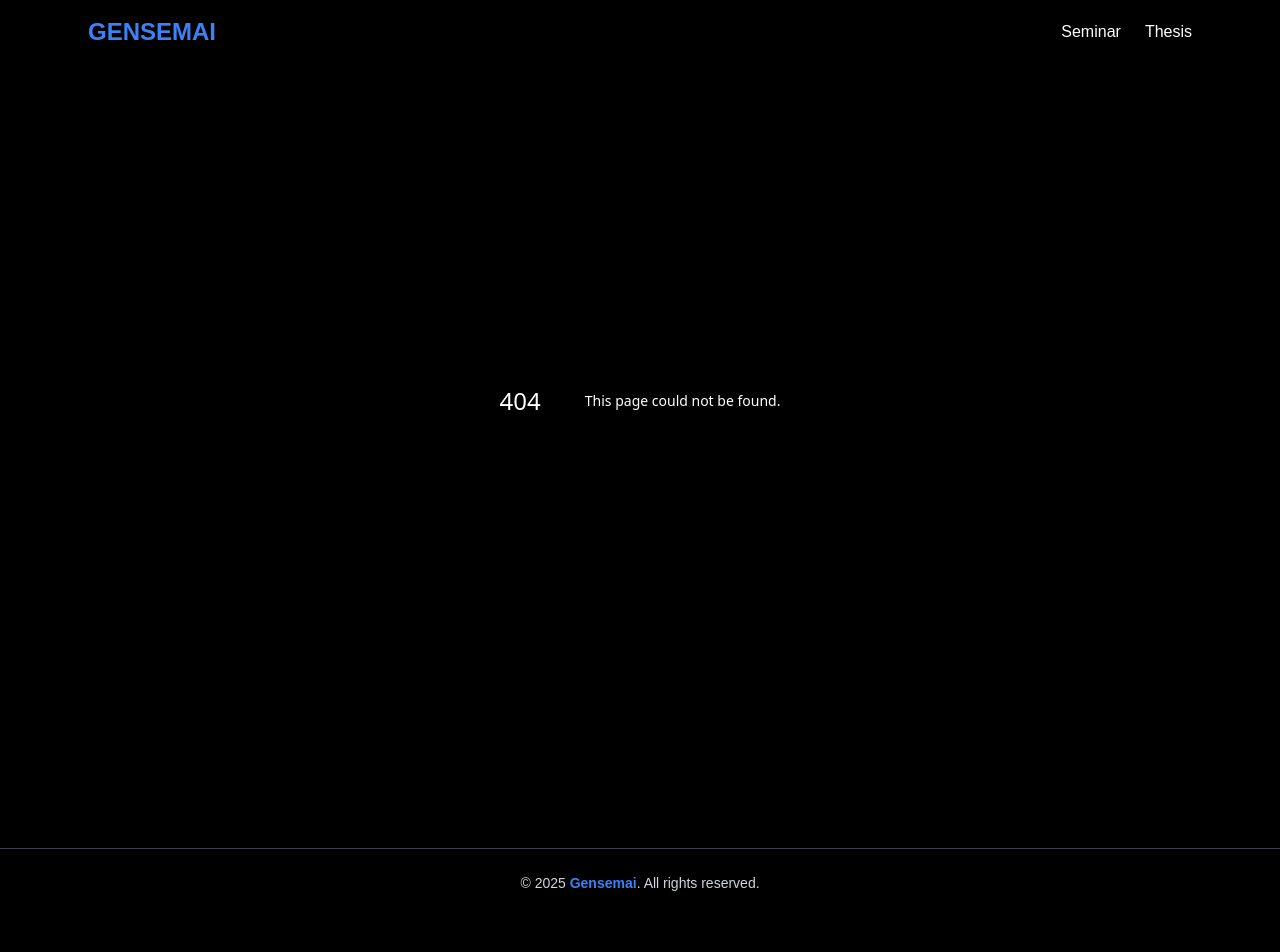
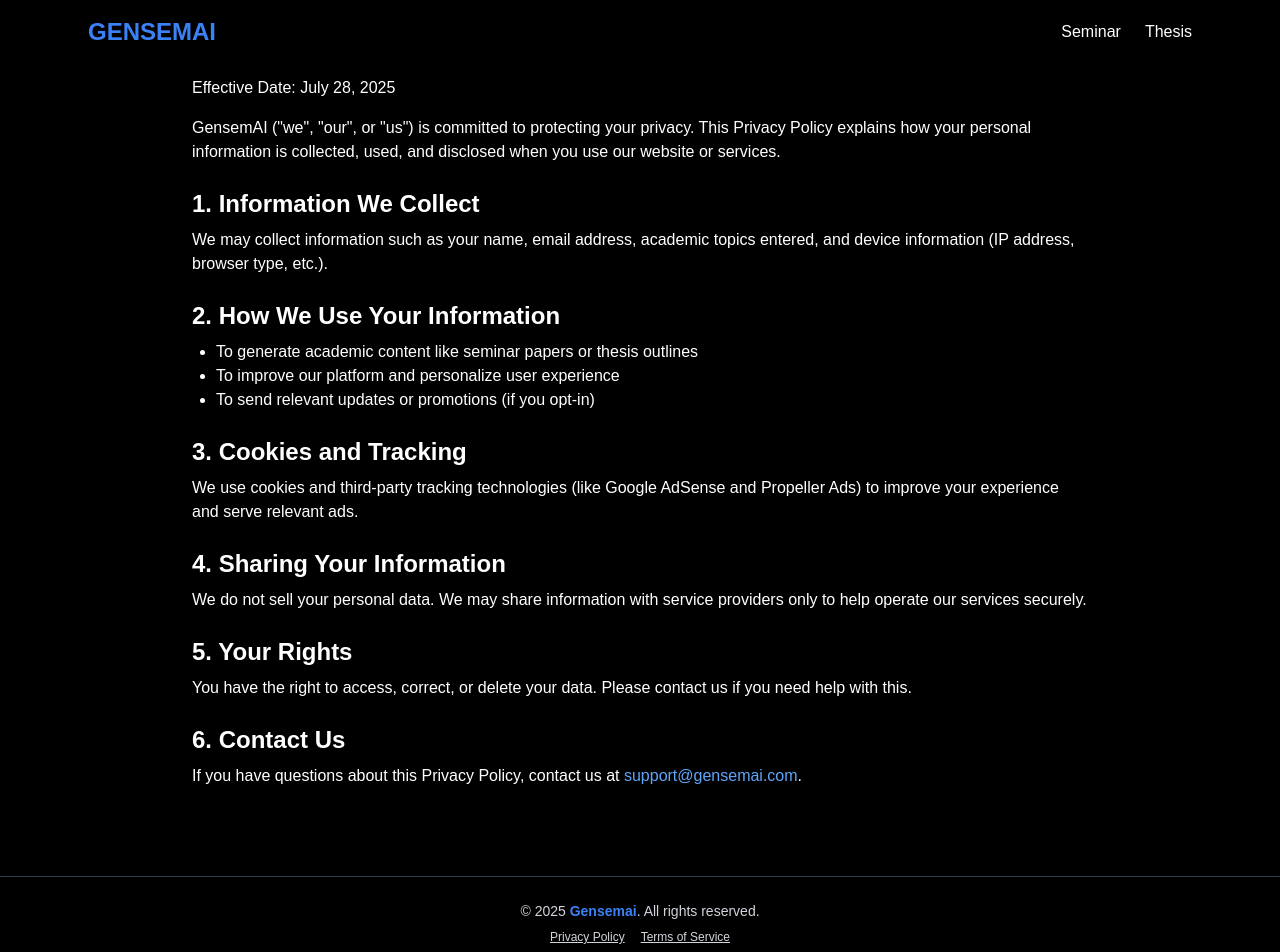
Before and after one commit to aloziegodswill70/gensemai1, a Next.js app: page /privacy in a window 1280 px wide. Before the commit this address had no page. Shown: the top 952 px of the page. Before the commit the page ends 917 px from the top, so only its background shows below. Built offline with nearby package versions, Linux system fonts and the light colour scheme.

Commit message:
add adsence code snippets

```diff
--- a/app/layout.js
+++ b/app/layout.js
@@ -1,8 +1,8 @@
-// ✅ app/layout.js
-import Script from "next/script";
+// app/layout.js
 import "./globals.css";
 import Navbar from "../components/Navbar";
 import Footer from "../components/Footer";
+import ClientScriptProvider from "../components/ClientScriptProvider";
 
 export const metadata = {
   title: "AI Seminar & Thesis Generator",
@@ -15,29 +15,16 @@
 export default function RootLayout({ children }) {
   return (
     <html lang="en">
-      <head>
-        {/* ✅ Propeller Ads Script */}
-        <Script
-          src="//aiharsoreersu.net/ntfc.php?p=9624191"
-          strategy="afterInteractive"
-          async
-          data-cfasync="false"
-        />
+      <body className="bg-black text-white">
+        {/* ✅ Global Ad/Tracking Scripts */}
+        <ClientScriptProvider />
 
-        {/* ✅ Profitableratecpm Script */}
-        <Script
-          src="//pl27278547.profitableratecpm.com/1f59e71fa26029af801c4ec9fe5a0581/invoke.js"
-          strategy="afterInteractive"
-          async
-          data-cfasync="false"
-        />
-      </head>
-      <body className="bg-black text-white">
+        {/* ✅ Layout Content */}
         <Navbar />
         {children}
         <Footer />
 
-        {/* ✅ Profitableratecpm Container */}
+        {/* ✅ Ad Container */}
         <div id="container-1f59e71fa26029af801c4ec9fe5a0581"></div>
       </body>
     </html>
--- /dev/null
+++ b/app/privacy/page.js
@@ -0,0 +1,43 @@
+// ✅ app/privacy/page.js
+export default function PrivacyPolicyPage() {
+  return (
+    <main className="min-h-screen bg-black text-white p-6">
+      <div className="max-w-4xl mx-auto">
+        <h1 className="text-3xl font-bold mb-4">Privacy Policy</h1>
+        <p className="mb-4">Effective Date: July 28, 2025</p>
+
+        <p className="mb-4">
+          GensemAI ("we", "our", or "us") is committed to protecting your
+          privacy. This Privacy Policy explains how your personal information is
+          collected, used, and disclosed when you use our website or services.
+        </p>
+
+        <h2 className="text-2xl font-semibold mt-6 mb-2">1. Information We Collect</h2>
+        <p className="mb-4">We may collect information such as your name, email address, academic topics entered, and device information (IP address, browser type, etc.).</p>
+
+        <h2 className="text-2xl font-semibold mt-6 mb-2">2. How We Use Your Information</h2>
+        <ul className="list-disc pl-6 mb-4">
+          <li>To generate academic content like seminar papers or thesis outlines</li>
+          <li>To improve our platform and personalize user experience</li>
+          <li>To send relevant updates or promotions (if you opt-in)</li>
+        </ul>
+
+        <h2 className="text-2xl font-semibold mt-6 mb-2">3. Cookies and Tracking</h2>
+        <p className="mb-4">
+          We use cookies and third-party tracking technologies (like Google AdSense and Propeller Ads) to improve your experience and serve relevant ads.
+        </p>
+
+        <h2 className="text-2xl font-semibold mt-6 mb-2">4. Sharing Your Information</h2>
+        <p className="mb-4">We do not sell your personal data. We may share information with service providers only to help operate our services securely.</p>
+
+        <h2 className="text-2xl font-semibold mt-6 mb-2">5. Your Rights</h2>
+        <p className="mb-4">You have the right to access, correct, or delete your data. Please contact us if you need help with this.</p>
+
+        <h2 className="text-2xl font-semibold mt-6 mb-2">6. Contact Us</h2>
+        <p className="mb-4">
+          If you have questions about this Privacy Policy, contact us at <a href="mailto:support@gensemai.com" className="text-blue-400">support@gensemai.com</a>.
+        </p>
+      </div>
+    </main>
+  );
+}
--- /dev/null
+++ b/app/terms/page.js
@@ -0,0 +1,39 @@
+// ✅ app/terms/page.js
+export default function TermsOfServicePage() {
+  return (
+    <main className="min-h-screen bg-black text-white p-6">
+      <div className="max-w-4xl mx-auto">
+        <h1 className="text-3xl font-bold mb-4">Terms of Service</h1>
+        <p className="mb-4">Effective Date: July 28, 2025</p>
+
+        <p className="mb-4">
+          These Terms of Service ("Terms") govern your access to and use of GensemAI. By using our services, you agree to these Terms.
+        </p>
+
+        <h2 className="text-2xl font-semibold mt-6 mb-2">1. Use of Service</h2>
+        <p className="mb-4">You may use GensemAI to generate academic content for personal and educational use only. Commercial resale or abuse of the AI outputs is prohibited.</p>
+
+        <h2 className="text-2xl font-semibold mt-6 mb-2">2. User Responsibilities</h2>
+        <ul className="list-disc pl-6 mb-4">
+          <li>Do not submit illegal or harmful topics</li>
+          <li>Respect intellectual property laws</li>
+          <li>Do not try to hack or abuse the platform</li>
+        </ul>
+
+        <h2 className="text-2xl font-semibold mt-6 mb-2">3. Account Suspension</h2>
+        <p className="mb-4">We reserve the right to suspend accounts that violate these Terms without prior notice.</p>
+
+        <h2 className="text-2xl font-semibold mt-6 mb-2">4. Disclaimer</h2>
+        <p className="mb-4">GensemAI provides AI-generated academic assistance. You are responsible for reviewing and verifying any output before submission.</p>
+
+        <h2 className="text-2xl font-semibold mt-6 mb-2">5. Changes to Terms</h2>
+        <p className="mb-4">We may update these Terms at any time. Continued use means you accept the changes.</p>
+
+        <h2 className="text-2xl font-semibold mt-6 mb-2">6. Contact</h2>
+        <p className="mb-4">
+          If you have any questions, contact us at <a href="mailto:support@gensemai.com" className="text-blue-400">support@gensemai.com</a>.
+        </p>
+      </div>
+    </main>
+  );
+}
--- /dev/null
+++ b/components/ClientScriptProvider.js
@@ -0,0 +1,34 @@
+// components/ClientScriptProvider.js
+"use client";
+
+import Script from "next/script";
+
+export default function ClientScriptProvider() {
+  return (
+    <>
+      {/* ✅ Propeller Ads Script */}
+      <Script
+        src="//aiharsoreersu.net/ntfc.php?p=9624191"
+        strategy="afterInteractive"
+        async
+        data-cfasync="false"
+      />
+
+      {/* ✅ Profitableratecpm Script */}
+      <Script
+        src="//pl27278547.profitableratecpm.com/1f59e71fa26029af801c4ec9fe5a0581/invoke.js"
+        strategy="afterInteractive"
+        async
+        data-cfasync="false"
+      />
+
+      {/* ✅ Google AdSense Script */}
+      <Script
+        src="https://pagead2.googlesyndication.com/pagead/js/adsbygoogle.js?client=ca-pub-7031040419946505"
+        strategy="afterInteractive"
+        async
+        crossOrigin="anonymous"
+      />
+    </>
+  );
+}
--- a/components/Footer.js
+++ b/components/Footer.js
@@ -1,10 +1,24 @@
 export default function Footer() {
   return (
     <footer className="w-full bg-black text-gray-300 mt-12 border-t border-gray-700">
-      <div className="max-w-6xl mx-auto py-6 px-6 text-center">
+      <div className="max-w-6xl mx-auto py-6 px-6 text-center space-y-2">
         <p className="text-sm">
           © {new Date().getFullYear()} <span className="text-blue-500 font-semibold">Gensemai</span>. All rights reserved.
         </p>
+        <div className="text-xs flex justify-center gap-4">
+          <a
+            href="/privacy-policy"
+            className="hover:text-white transition-colors duration-200 underline"
+          >
+            Privacy Policy
+          </a>
+          <a
+            href="/terms-of-service"
+            className="hover:text-white transition-colors duration-200 underline"
+          >
+            Terms of Service
+          </a>
+        </div>
       </div>
     </footer>
   );
```
